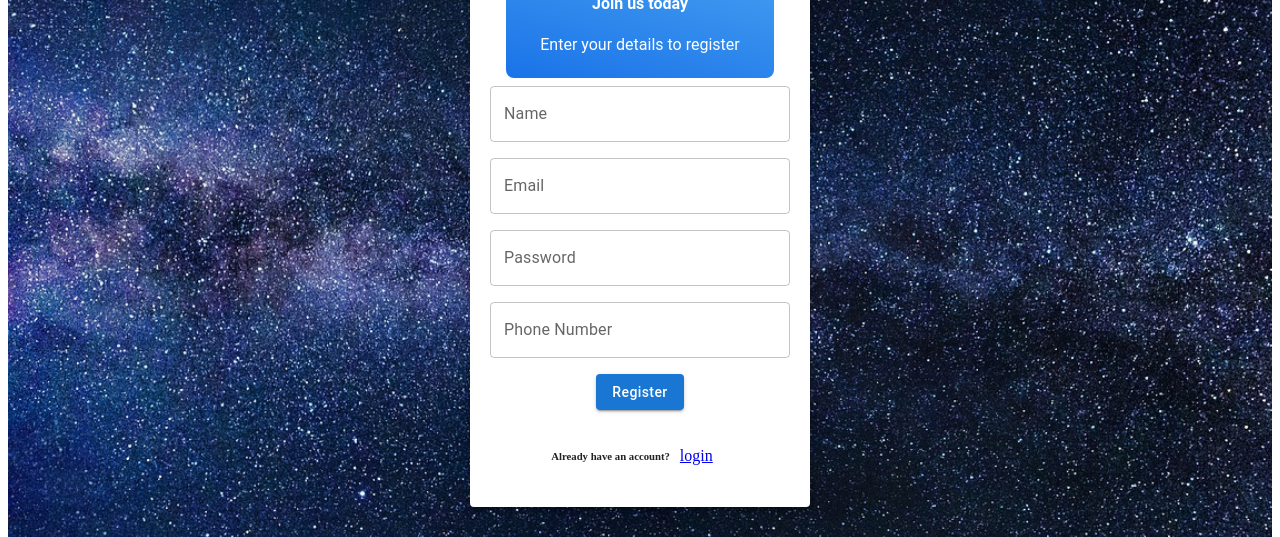
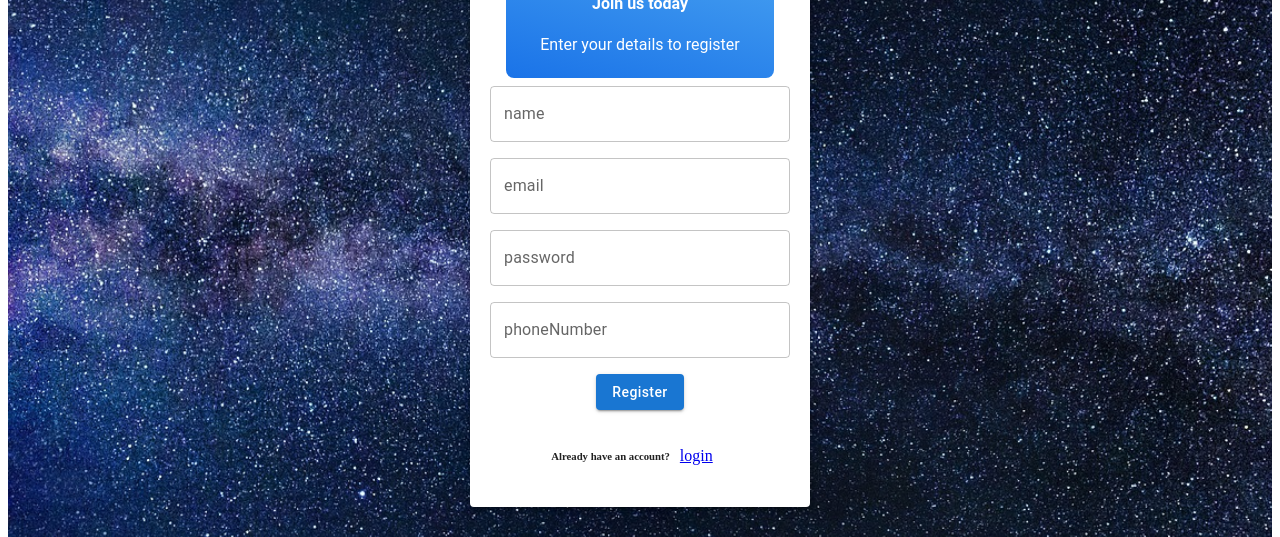
Before and after one commit to manishaverma15/react-admin-panel, a React (Create React App) app: page /register in a window 1280 px wide. Shown: the part 168-705 px from the top of the page. Built offline with nearby package versions, Linux system fonts and the light colour scheme; what miragejs would draw is missing.

Commit message:
fix: repeated code is removed in register form

```diff
--- a/src/components/Form/registerForm/register-form.tsx
+++ b/src/components/Form/registerForm/register-form.tsx
@@ -35,6 +35,12 @@ const validationSchema = yup.object().shape({
     .matches(/^\d+$/, 'Phone Number must contain only numeric characters'),
 });
 
+const inputFields = [
+  { name: 'name', label: 'Name' },
+  { name: 'email', label: 'Email' },
+  { name: 'password', label: 'Password' },
+  { name: 'phoneNumber', label: 'Phone Number' },
+];
 
 const RegisterForm = () => {
   const dispatch = useDispatch<AppDispatch>();
@@ -64,83 +70,27 @@ const RegisterForm = () => {
           <Box>
             <form onSubmit={handleSubmit(onSubmit)}>
               <Grid container spacing={2}>
-                <Grid item xs={12}>
+              {inputFields.map((field) => (
+                  <Grid item xs={12} key={field.name}>
                     <Controller
-                    name='name'
+                      name={field.name as "name" | "email" | "password" | "phoneNumber"}
                       control={control}
                       defaultValue=''
                       render={({ field }) => (
                         <TextField
                           {...field}
                           id='outlined-basic'
-                        label='Name'
-                        name='name'
+                          label={field.name}
                           variant='outlined'
                           className='text-field'
                           fullWidth
-                        error={!!errors.name}
-                        helperText={errors.name?.message}
+                          error={!!errors[field.name]}
+                          helperText={errors[field.name]?.message}
                         />
                       )}
                     />
                   </Grid>
-                <Grid item xs={12}>
-                  <Controller
-                    name='email'
-                    control={control}
-                    defaultValue=''
-                    render={({ field }) => (
-                      <TextField
-                        {...field}
-                        id='outlined-basic'
-                        label='Email'
-                        name='email'
-                        variant='outlined'
-                        fullWidth
-                        error={!!errors.email}
-                        helperText={errors.email?.message}
-                      />
-                    )}
-                  />
-                </Grid>
-                <Grid item xs={12}>
-                  <Controller
-                    name='password'
-                    control={control}
-                    defaultValue=''
-                    render={({ field }) => (
-                      <TextField
-                        {...field}
-                        id='outlined-basic'
-                        label='Password'
-                        name='password'
-                        variant='outlined'
-                        fullWidth
-                        error={!!errors.password}
-                        helperText={errors.password?.message}
-                      />
-                    )}
-                  />
-                </Grid>
-                <Grid item xs={12}>
-                  <Controller
-                    name='phoneNumber'
-                    control={control}
-                    defaultValue=''
-                    render={({ field }) => (
-                      <TextField
-                        {...field}
-                        id='outlined-basic'
-                        label='Phone Number'
-                        variant='outlined'
-                        name='phoneNumber'
-                        fullWidth
-                        error={!!errors.phoneNumber}
-                        helperText={errors.phoneNumber?.message}
-                      />
-                    )}
-                  />
-                </Grid>
+                ))}
                 <Grid item xs={12} style={{ textAlign: 'center' }}>
                   <Button variant='contained' color='primary'
                     style={{ textTransform: 'none' }}
```
Lines whose indentation alone changed are shown as unchanged.
